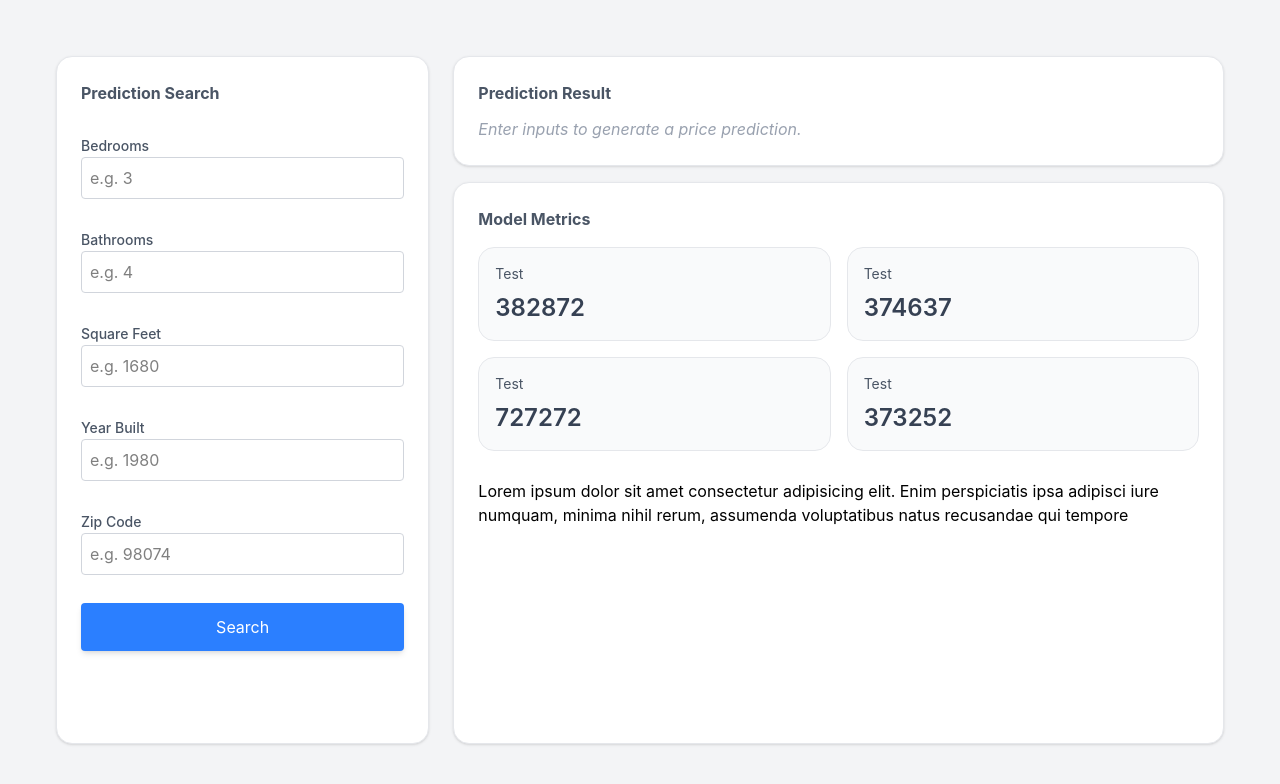
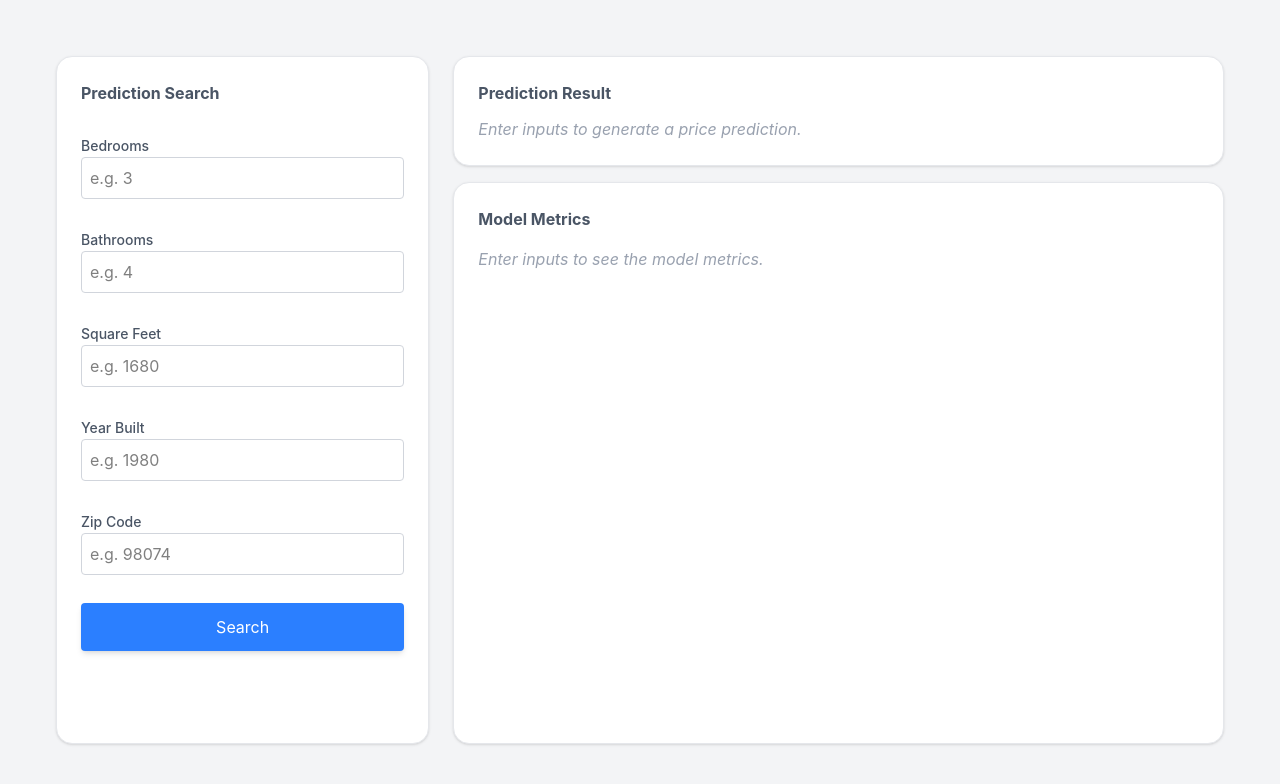
Before and after one commit to eobcre/ml-house-price, a React (Vite) app in the folder frontend/: page / in a window 1280 px wide. Shown: the top 784 px of the page. Built offline with nearby package versions, Linux system fonts and the light colour scheme.

Commit message:
feature: toggle model metrics display based on prediction results

```diff
--- a/frontend/src/sections/ModelMetrics.tsx
+++ b/frontend/src/sections/ModelMetrics.tsx
@@ -1,21 +1,24 @@
 type ModelMetrics = {
   title: string;
+  result: number | null;
 };
 
 const items = [
-  { id: 1, title: "Test", value: 382872 },
-  { id: 2, title: "Test", value: 374637 },
-  { id: 3, title: "Test", value: 727272 },
-  { id: 4, title: "Test", value: 373252 },
+  { id: 1, title: "RMSE", value: 382872 },
+  { id: 2, title: "MAE", value: 374637 },
+  { id: 3, title: "R² Score", value: 727272 },
+  { id: 4, title: "Model Type", value: 373252 },
 ];
 
-const ModelMetrics = ({ title }: ModelMetrics) => {
+const ModelMetrics = ({ title, result }: ModelMetrics) => {
   return (
-    <div className="flex flex-col lg:h-80">
+    <div className="flex flex-col">
       {/* title */}
       <h1 className="text-gray-600 font-bold">{title}</h1>
       {/* metrics */}
       <div className="grid grid-cols-2 gap-4 items-stretch py-4 lg:overflow-y-auto">
+        {result !== null ? (
+          <>
             {items.map((item) => (
               <div key={item.id} className="flex flex-col gap-2 border border-gray-200 bg-gray-50 rounded-2xl p-4">
                 <h2 className="text-gray-600 text-sm">{item.title}</h2>
@@ -24,13 +27,12 @@ const ModelMetrics = ({ title }: ModelMetrics) => {
             ))}
             {/* desc */}
             <div className="col-span-2 my-3">
-          <p>
-            Lorem ipsum dolor sit amet consectetur adipisicing elit. Enim perspiciatis ipsa adipisci iure numquam, minima nihil rerum, assumenda voluptatibus natus recusandae qui tempore reprehenderit
-            cupiditate. Dolores voluptatibus quidem deleniti maiores. Lorem ipsum dolor sit amet consectetur adipisicing elit. Enim perspiciatis ipsa adipisci iure numquam, minima nihil rerum,
-            assumenda voluptatibus natus recusandae qui tempore reprehenderit cupiditate. Dolores voluptatibus quidem deleniti maiores. Lorem ipsum dolor sit amet consectetur adipisicing elit. Enim
-            perspiciatis ipsa adipisci iure numquam, minima nihil rerum, assumenda voluptatibus natus recusandae qui tempore reprehenderit cupiditate. Dolores voluptatibus quidem deleniti maiores.
-          </p>
+              <p>...</p>
             </div>
+          </>
+        ) : (
+          <p className="col-span-2 text-gray-400 italic">Enter inputs to see the model metrics.</p>
+        )}
       </div>
     </div>
   );
```
Lines whose indentation alone changed are shown as unchanged.
